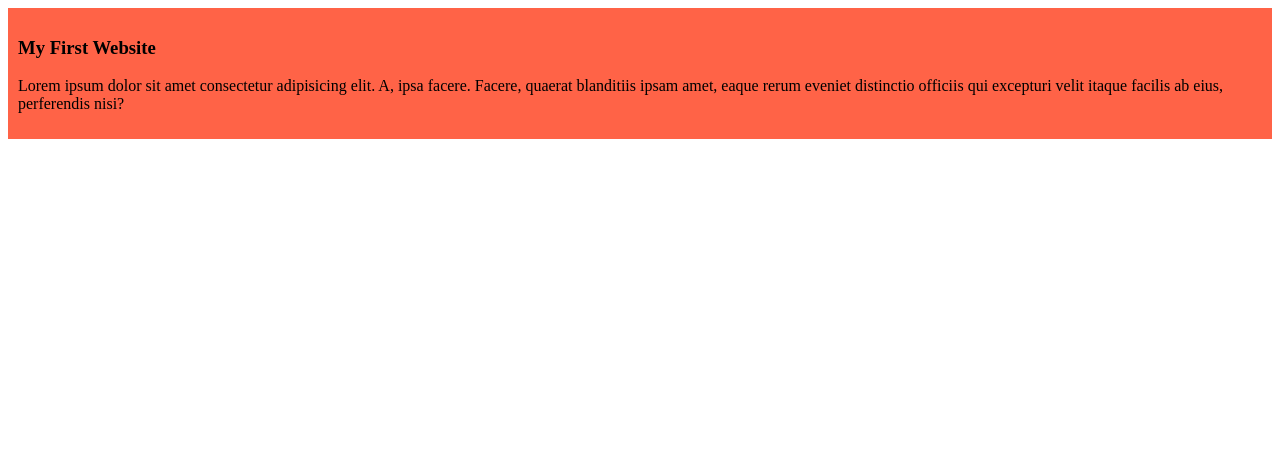
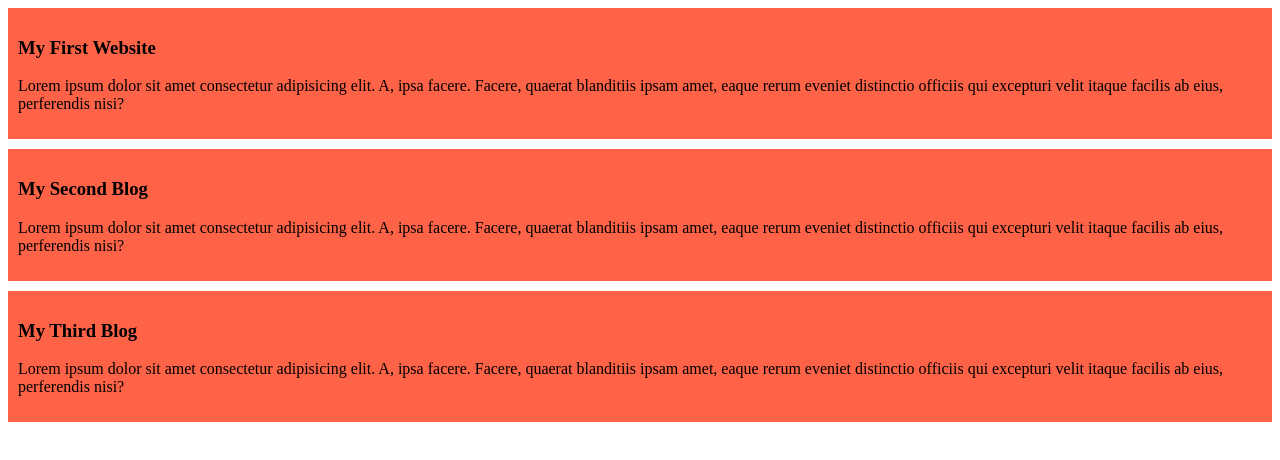
Before and after one commit to arifulislam03442/my-simple-website, a plain HTML site: page index.html in a window 1280 px wide. Drawn offline with Linux system fonts and the light colour scheme.

Commit message:
added the second and the third blog

```diff
--- a/index.html
+++ b/index.html
@@ -6,10 +6,18 @@
     <title>My Simple Website</title>
     <link rel="stylesheet" href="styles/blog.css">
 </head>
-<body>
-   <div>
-    <h3>My First Website</h3>
-    <p>Lorem ipsum dolor sit amet consectetur adipisicing elit. A, ipsa facere. Facere, quaerat blanditiis ipsam amet, eaque rerum eveniet distinctio officiis qui excepturi velit itaque facilis ab eius, perferendis nisi?</p>
-   </div>
+    <body>
+        <div>
+         <h3>My First Website</h3>
+         <p>Lorem ipsum dolor sit amet consectetur adipisicing elit. A, ipsa facere. Facere, quaerat blanditiis ipsam amet, eaque rerum eveniet distinctio officiis qui excepturi velit itaque facilis ab eius, perferendis nisi?</p>
+        </div>
+        <div>
+         <h3>My Second Blog</h3>
+         <p>Lorem ipsum dolor sit amet consectetur adipisicing elit. A, ipsa facere. Facere, quaerat blanditiis ipsam amet, eaque rerum eveniet distinctio officiis qui excepturi velit itaque facilis ab eius, perferendis nisi?</p>
+        </div>
+        <div>
+         <h3>My Third Blog</h3>
+         <p>Lorem ipsum dolor sit amet consectetur adipisicing elit. A, ipsa facere. Facere, quaerat blanditiis ipsam amet, eaque rerum eveniet distinctio officiis qui excepturi velit itaque facilis ab eius, perferendis nisi?</p>
+        </div>
 </body>
 </html>
--- a/styles/blog.css
+++ b/styles/blog.css
@@ -1,4 +1,5 @@
 div{
     background-color: tomato;
     padding: 10px;
+    margin-bottom: 10px;
 }
```
